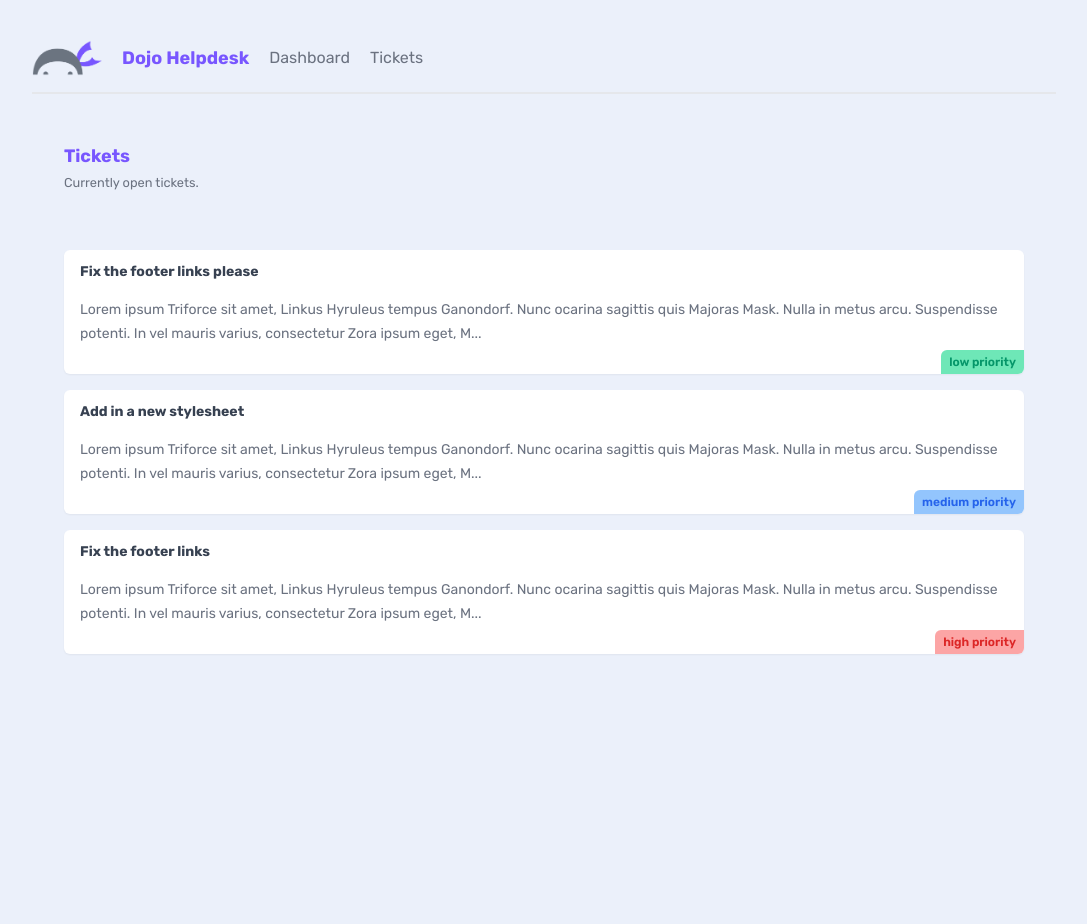
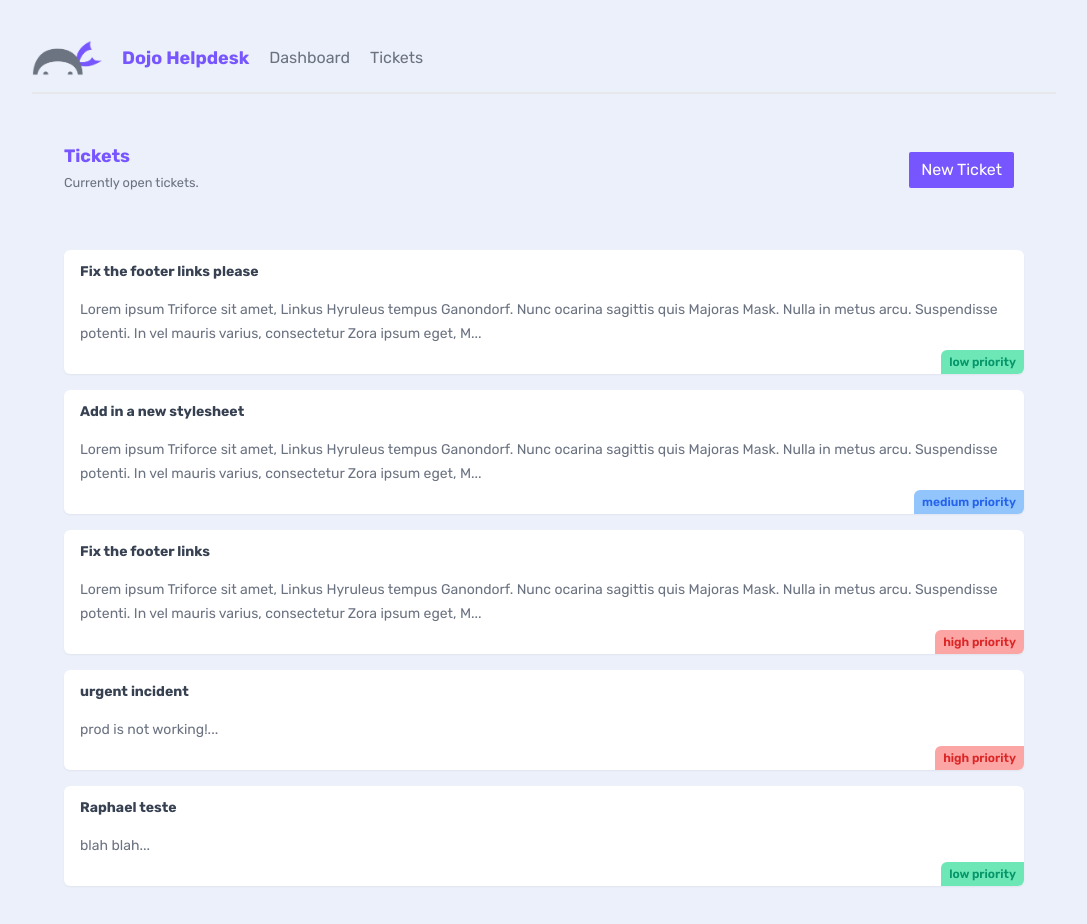
Before and after one commit to RaphaTavares/net-ninja-nextjs-course, a Next.js app: page /tickets in a window 1280 px wide. Shown: the top 924 px of the page, without its empty margins (96-1183 px from the left). Before the commit the page ends 800 px from the top, so only its background shows below. Built offline with nearby package versions, Linux system fonts and the light colour scheme; data requests are answered from the project's data file.

Commit message:
post course: add button to create ticket page

```diff
--- a/_data/db.json
+++ b/_data/db.json
@@ -20,6 +20,20 @@
       "body": "Lorem ipsum Triforce sit amet, Linkus Hyruleus tempus Ganondorf. Nunc ocarina sagittis quis Majoras Mask. Nulla in metus arcu. Suspendisse potenti. In vel mauris varius, consectetur Zora ipsum eget, Master Sword porttitor urna. Fusce elementum urna elit, eget eleifend velit consectetur eget. Integer vel lobortis ipsum, vitae auctor Ocarina of Time. Donec sed urna dapibus, interdum magna a, eleifend magna. Curabitur tincidunt enim a neque volutpat. Phasellus auctor magna vel nunc pretium, ut volutpat justo tristique. Pellentesque cursus convallis mauris, in tempus enim tincidunt vitae.",
       "priority": "high",
       "user_email": "peach@netninja.dev"
+    },
+    {
+      "id": "a15f",
+      "title": "urgent incident",
+      "body": "prod is not working!",
+      "priority": "high",
+      "user_email": "raphael@tavares.dev"
+    },
+    {
+      "id": "ac39",
+      "title": "Raphael teste",
+      "body": "blah blah",
+      "priority": "low",
+      "user_email": "raphael@tavares.dev"
     }
   ]
 }
--- a/app/tickets/page.jsx
+++ b/app/tickets/page.jsx
@@ -1,20 +1,37 @@
 import { Suspense } from "react";
 import TicketList from "./TicketList";
 import Loading from "../loading";
+import Link from "next/link"
 
 export default function Tickets() {
+
   return (
     <main>
-        <nav>
+      <nav style={{ position: "relative" }}>
         <div>
           <h2>Tickets</h2>
           <p><small>Currently open tickets.</small></p>
         </div>
+        <Link href={`/tickets/create`}>
+        <button
+        className="btn-primary"
+          style={{
+            position: "absolute",
+            top: "10px",
+            right: "10px",
+            padding: "8px 12px",
+            fontSize: "16px",
+            cursor: "pointer"
+          }}
+        >
+          New Ticket
+        </button>
+        </Link>
       </nav>
 
       <Suspense fallback={<Loading />}>
         <TicketList />
       </Suspense>
     </main>
-    )
+  );
 }
```
Lines whose indentation alone changed are shown as unchanged.
